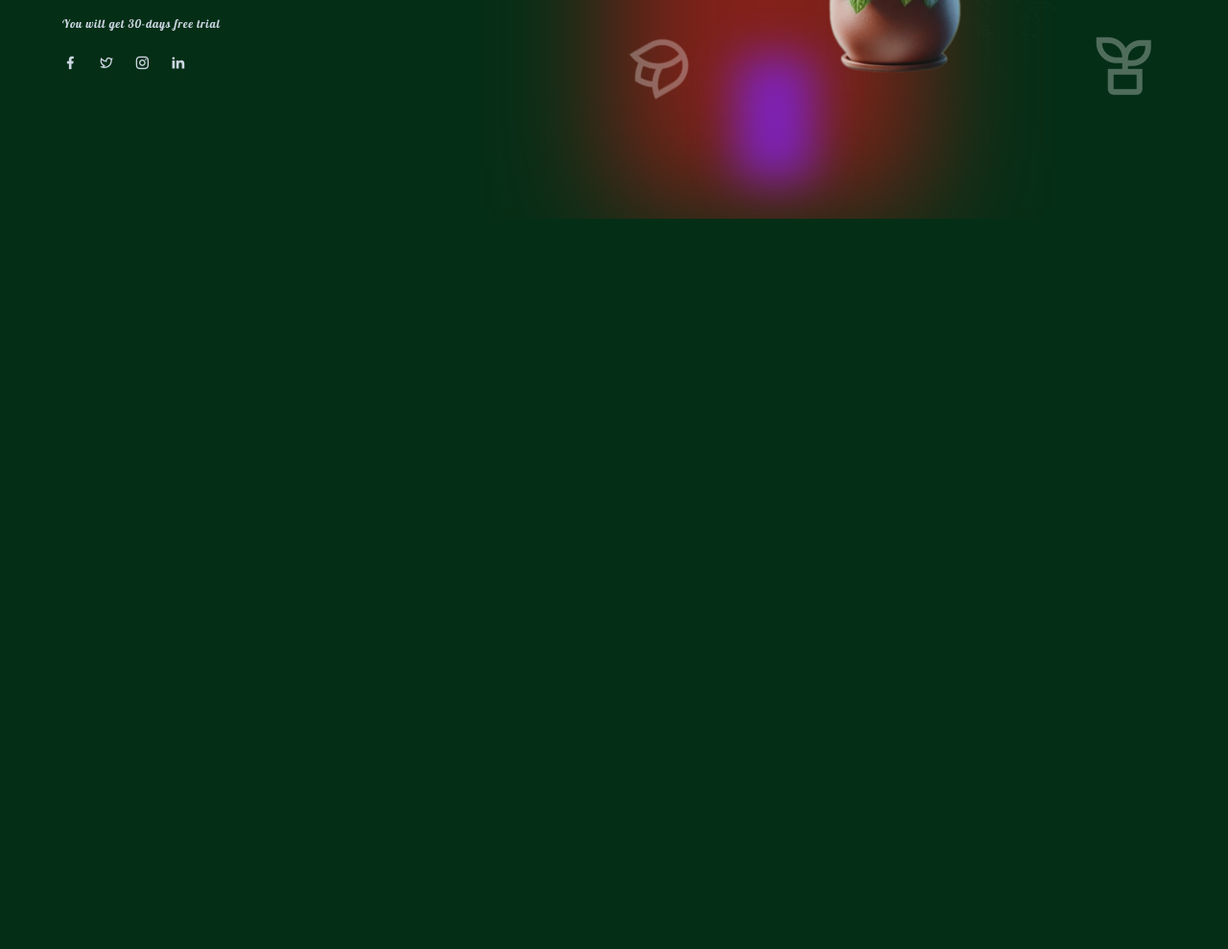
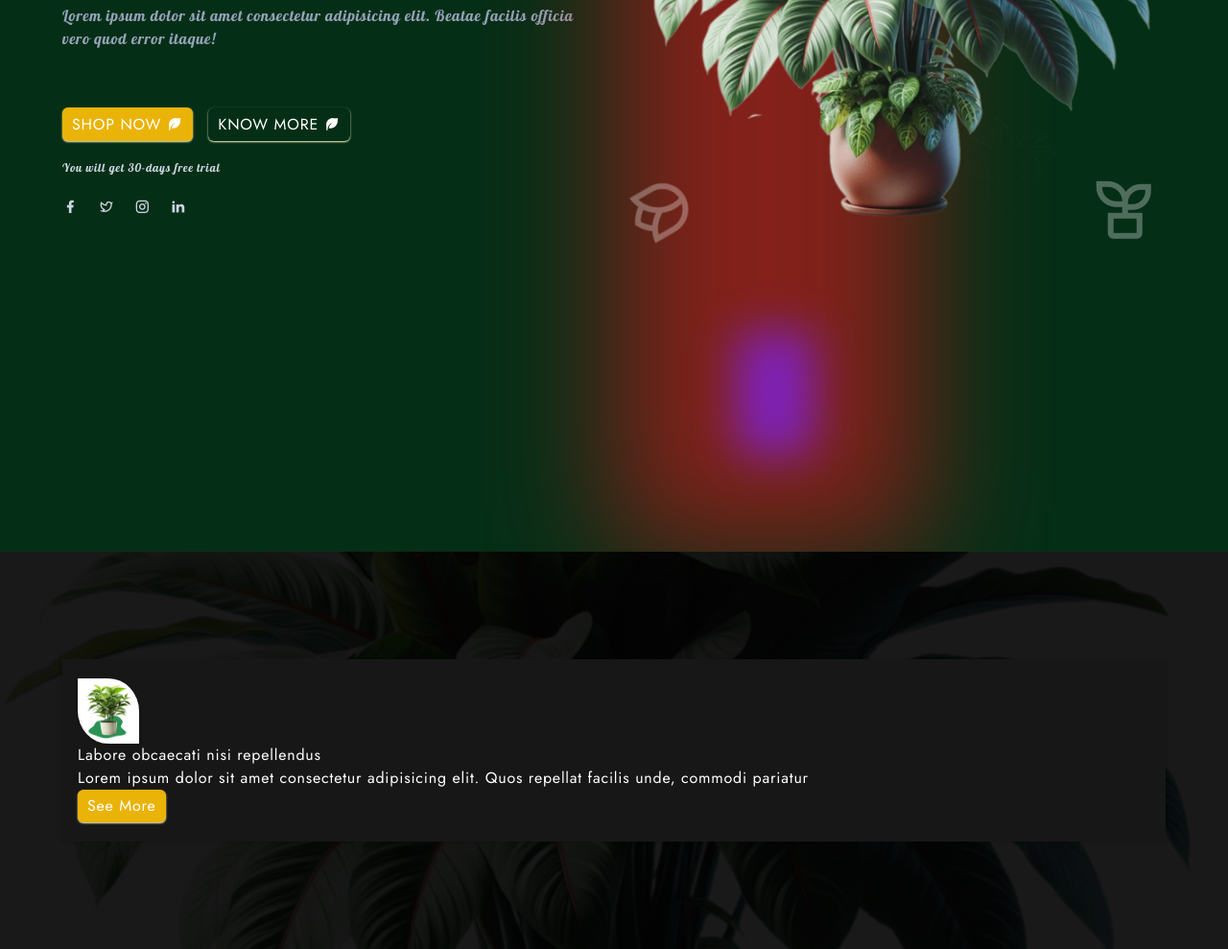
Before and after one commit to DevloperTarek/My-Ui-by-tailwind, a website: page src/index.html in a window 1280 px wide. Shown: the part 572-1561 px from the top of the page at 96% size. Before the commit the page ends 800 px from the top, so only its background shows below. Drawn offline with Linux system fonts and the light colour scheme.

Commit message:
service start

```diff
--- a/src/index.html
+++ b/src/index.html
@@ -20,7 +20,6 @@
      <!-- preloader end -->
 
      <!-- header -->
-
      <header id="navbar" class="bg-green-950 fixed w-full top-0 left-0 z-50 shadow-sm shadow-green-900">
           <nav class="container flex items-center justify-between h-16 sm:h-20">
                <!-- logo area -->
@@ -31,6 +30,7 @@
                <div id="nav-menu" class="lg:static lg:min-h-fit lg:w-auto lg:bg-transparent absolute top-0 left-[-120%] min-h-[80vh] w-full flex items-center justify-center bg-green-950/80 backdrop-blur-sm duration-300 overflow-hidden">
                     <ul class="flex flex-col gap-5 lg:flex-row">
                          <li><a href="#home" class="nav-link">Home</a></li>
+                         <li><a href="#service" class="nav-link">Service</a></li>
                          <li><a href="#about" class="nav-link">About</a></li>
                          <li><a href="#popular" class="nav-link">Popular</a></li>
                          <li><a href="#review" class="nav-link">Reviews</a></li>
@@ -53,15 +53,13 @@
                <!-- menu area end -->
           </nav>
      </header>
-
      <!-- header end -->
 
      <!-- main area -->
-
      <main>
 
           <!-- home page -->
-          <section id="home" class="relative">
+          <section id="home" class="relative pb-80">
                <!-- drop-1 -->
                <div class="w-1/4 h-full bg-red-700 opacity-70 runded-full  blur-3xl absolute top-0 left-1/2 after:"></div>
                <!-- drop-2 -->
@@ -71,7 +69,7 @@
                <!-- drop-4 -->
                <div class="w-[200px] h-[200px] rounded-[100%] bg-red-600 opacity-100  blur-md absolute right-[300px] skew-x-[80px] top-20 rotate-180"></div>
                <div class="container">
-                    <div class="flex flex-col gap-5 lg:flex-row">
+                    <div class="flex flex-col gap-5 lg:flex-row lg:pt-[150px]">
                          <!-- content area -->
                          <div class="w-full space-y-5 xl:w-1/2 xl:pt-[150px]">
                               <h1>
@@ -123,9 +121,27 @@
                     </div>
                </div>
           </section>
-
+          <!-- home page end -->
+          <!-- service page -->
+          <section id="service" class="relative z-20 bg-[url('../assets/img/home.png')] bg-white bg-cover bg-center after:absolute after:top-0 after:left-0 after:w-full after:h-full after:bg-black after:content-[''] after:opacity-90 after:-z-10">
+               <div class="container">
+                    <div class="grid grid-col-4 sm:grid-col-1 md:grid-col-2 lg:grid-col-3">
+                         <!-- single item 1 -->
+                         <div class="relative z-10">
+                              <div class="bg-neutral-900 shadow px-4 py-5">
+                                   <img src="../assets/img/plant-1.png" alt="service-1" class="max-w-16 bg-white shadow rounded-tr-[50%] rounded-bl-[50%]">
+                                   <div>
+                                        <h4>Labore obcaecati nisi repellendus</h4>
+                                        <p>Lorem ipsum dolor sit amet consectetur adipisicing elit. Quos repellat facilis unde, commodi pariatur</p>
+                                        <a href="#" class="btn">See More</a>
+                                   </div>
+                              </div>
+                         </div>
+                    </div>
+               </div>
+          </section>
+          <!-- service page end -->
      </main>
-
      <!-- main area -->
 
      <!-- js files -->
--- a/src/style.css
+++ b/src/style.css
@@ -9,7 +9,7 @@ body{
      @apply bg-green-950 text-white font-Jost tracking-wider;
 }
 section{
-     @apply py-20 py-28;
+     @apply py-20 md:py-28;
 }
 h1{
      @apply text-3xl md:text-4xl xl:text-5xl font-bold;
--- a/tailwind.config.js
+++ b/tailwind.config.js
@@ -14,7 +14,7 @@ module.exports = {
     container:{
       center:true,
       padding:{
-        DEFAULT:'20px',
+        DEFAULT:'10px',
         sm: '10px',
         lg: '10px',
         xl: '10px',
```
Also changed, not shown: output/style.css.
